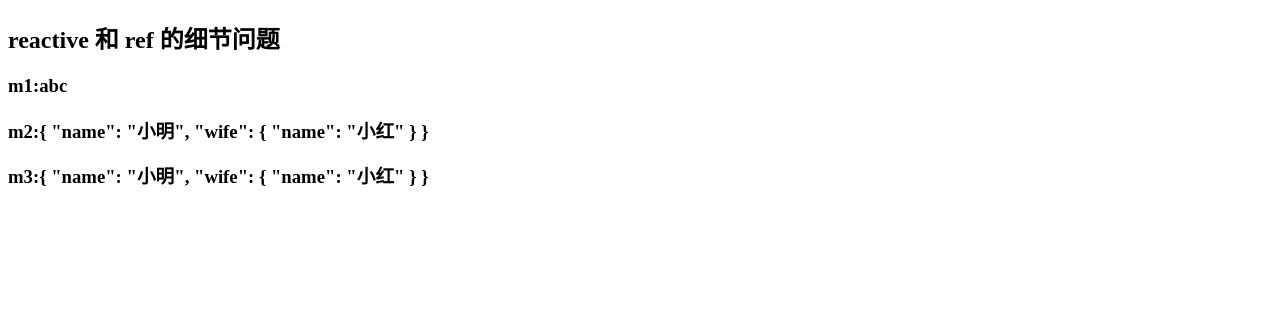
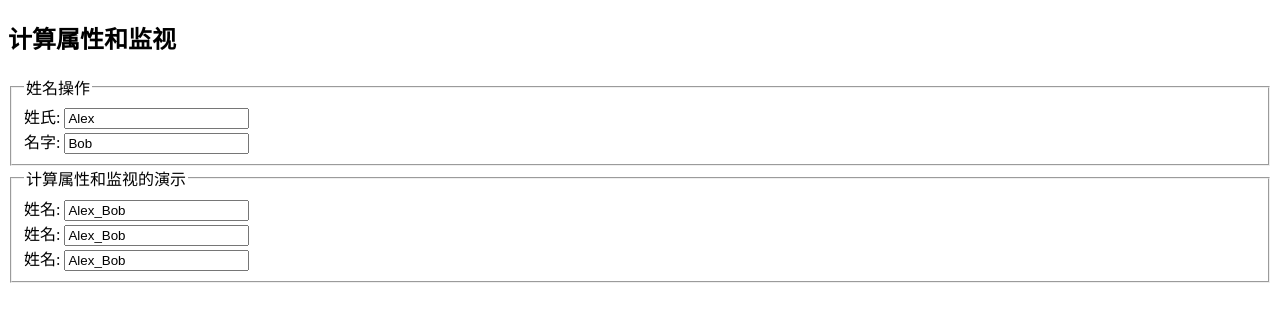
Before and after one commit to ever0o/vueLearn, a Vue app in the folder TypeScrip/04_vueStudy/my-project/: page / in a window 1280 px wide. Shown: the top 322 px of the page. Built offline with nearby package versions, Linux system fonts and the light colour scheme.

Commit message:
ref和reactive的细节问题 finish

```diff
--- a/TypeScrip/04_vueStudy/my-project/src/App.vue
+++ b/TypeScrip/04_vueStudy/my-project/src/App.vue
@@ -1,47 +1,89 @@
 <template>
-  <h2>reactive 和 ref 的细节问题</h2>
-  <h3>m1:{{m1}}</h3>
-  <h3>m2:{{m2}}</h3>
-  <h3>m3:{{m3}}</h3>
+  <h2>计算属性和监视</h2>
+  <fieldset>
+    <legend>姓名操作</legend>
+    姓氏: <input type="text" placeholder="请输入姓氏" v-model="user.firstName"/><br />
+    名字: <input type="text" placeholder="请输入名字" v-model="user.lastName"/><br />
+  </fieldset>
+  <fieldset>
+    <legend>计算属性和监视的演示</legend>
+    姓名: <input type="text" placeholder="显示姓名" v-model="fullName1" /><br />
+    姓名: <input type="text" placeholder="显示姓名" v-model="fullName2" /><br />
+    姓名: <input type="text" placeholder="显示姓名" v-model="fullName3"/><br />
+  </fieldset>
 </template>
 
 <script lang="ts">
-
-import { defineComponent,ref,reactive} from 'vue'
+import { computed, defineComponent, reactive, ref, watch, watchEffect } from "vue";
 
 export default defineComponent({
-name: 'App',
+  name: "App",
+  setup(){
+    const user = reactive({
+      firstName: 'Alex',
+      lastName: 'Bob'
+    })
+    // 通过计算属性的方式，实现第一个姓名的显示
+    // vue3中计算属性
+    // 计算属性的函数中如果只传入一个回调函数，表示的是get
 
-setup(){
-  // 通过ref的方式设置数据
-  const m1 = ref('abc')
-  const m2 = reactive({
-    name:'小明',
-    wife:{
-      name:'小红'
+    // 第一个姓名：
+    // 返回的是一个Ref类型的对象
+    const fullName1 = computed(()=>{
+        return user.firstName+'_'+user.lastName
+    })
+    console.log('fullName1 : ',fullName1)
+
+    // 第二个姓名：
+    const fullName2 = computed({
+      get(){
+        return user.firstName+'_'+user.lastName
+      },
+      set(val:string){
+        // console.log('fullName2 : ',val)
+        const names = val.split('_')
+        user.firstName = names[0]
+        user.lastName = names[1]
+      }
+    })
+
+    // 第三个姓名
+    const fullName3 = ref('')
+    // 监视-监视指定的数据
+    watch(user,({firstName,lastName})=>{
+      fullName3.value = firstName + '_' + lastName
+    },{immediate:true,deep:true})
+    // immediate 默认会执行一次watch， deep 深度监视
+
+    // 监视，不需要配置immediate，本身默认就会进行监视（默认执行一次）
+    // watchEffect(()=>{
+    //   fullName3.value = user.firstName + '_' + user.lastName
+    // })
+
+    // 监视fullName3的数据，改变firstName和lastName
+    watchEffect(()=>{
+      const names = fullName3.value.split('_')
+      user.firstName = names[0]
+      user.lastName = names[1]
+    })
+
+    // watch----可以监视多个数据的
+    // watch([user.firstName,user.lastName,fullName3],()=>{
+    //     // 这里的代码就没有执行，fullName3是响应式的数据，但是，user.firstName,USER.lastName不是响应式的数据
+    //     console.log('===')
+    // })
+    // 当我们使用watch监视非响应式的数据的时候，代码需要改一下
+    watch([()=>user.firstName,()=>user.lastName,()=>fullName3],()=>{
+        // 这里的代码就没有执行，fullName3是响应式的数据，但是，user.firstName,USER.lastName不是响应式的数据
+        console.log('===')
+    })
+
+    return{
+      user,fullName1,fullName2,fullName3
     }
-  })
-
-  const m3 = ref({
-    name:'小明',
-    wife:{
-      name:'小红'
-    }
-  })
-  // 更新数据
-  const update = () =>{
-    m1.value+='==='
-    m2.wife.name+='==='
-    m3.value.name+='==='
   }
-  return{
-    m1,m2,m3
-  }
-}
-
-})
+});
 </script>
 
 <style>
-
 </style>
```
Also changed, not shown: TypeScrip/04_vueStudy/my-project/07-ref和reactive的细节问题/App.vue (added, +56 -0 lines).
